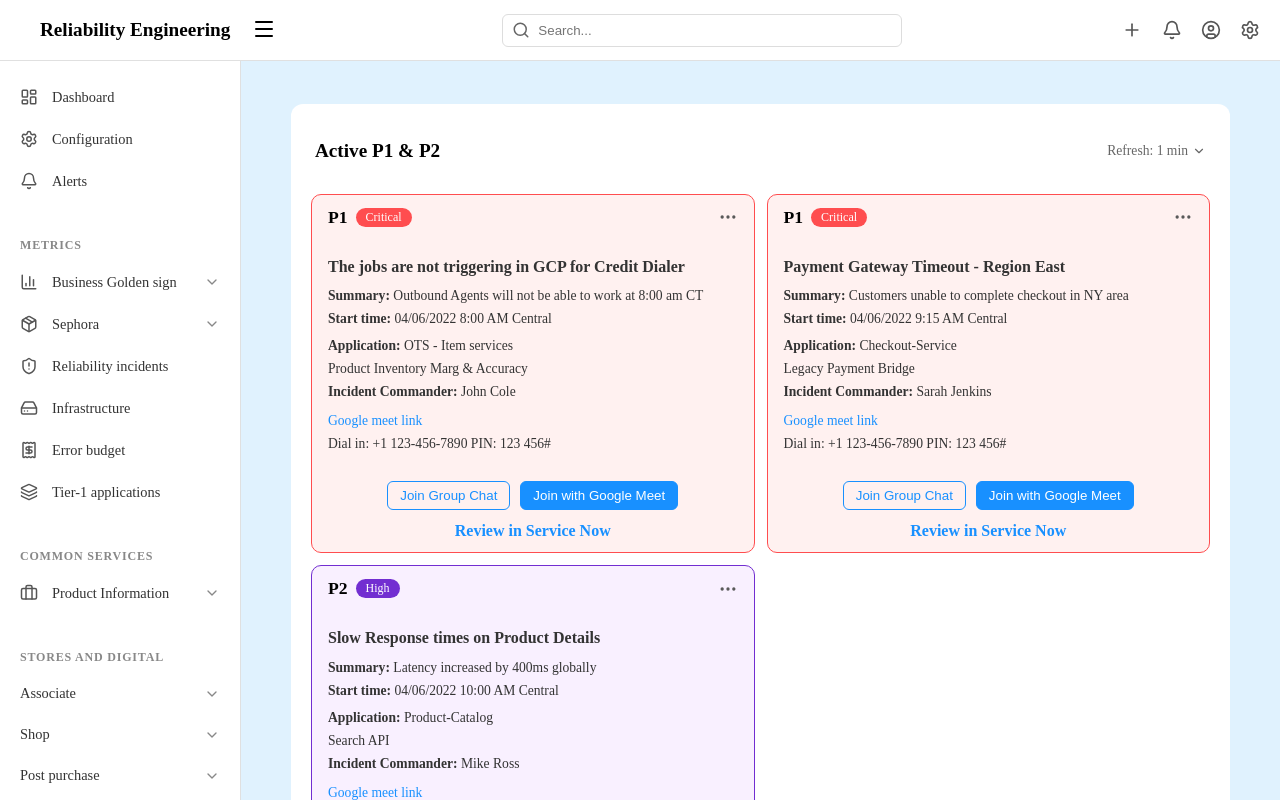
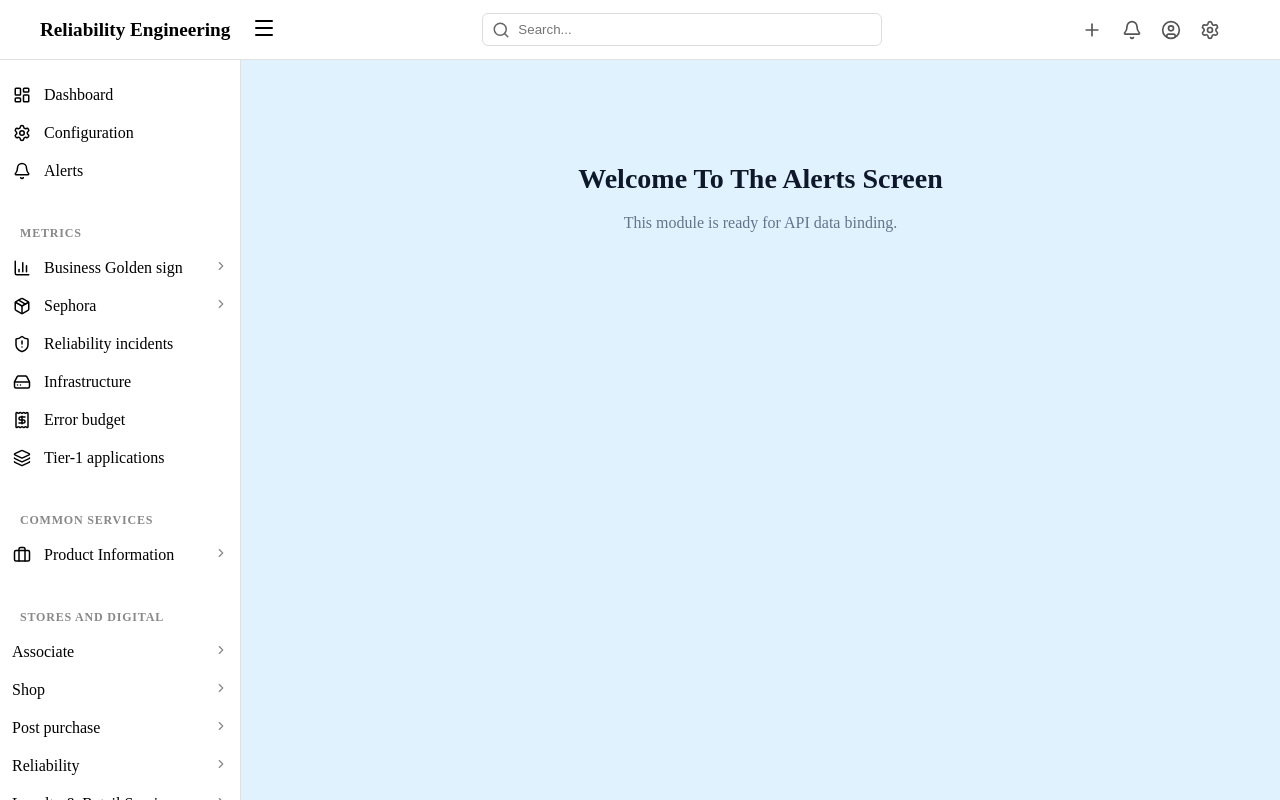
Before and after one commit to someshmca/sre-portal, a React (Vite) app: page /alerts in a window 1280 px wide. Shown: the top 800 px of the page. Built offline with nearby package versions, Linux system fonts and the light colour scheme.

Commit message:
feat: implement dynamic sidebar routing with independent scrolling and sub-menu support

```diff
--- a/package.json
+++ b/package.json
@@ -12,7 +12,8 @@
   "dependencies": {
     "lucide-react": "^0.577.0",
     "react": "^19.2.4",
-    "react-dom": "^19.2.4"
+    "react-dom": "^19.2.4",
+    "react-router-dom": "^7.13.1"
   },
   "devDependencies": {
     "@eslint/js": "^9.39.4",
@@ -25,7 +26,7 @@
     "eslint-plugin-react-refresh": "^0.5.2",
     "globals": "^17.4.0",
     "sass-embedded": "^1.98.0",
-    "typescript": "~5.9.3",
+    "typescript": "^5.9.3",
     "typescript-eslint": "^8.56.1",
     "vite": "^8.0.0"
   }
--- a/src/App.tsx
+++ b/src/App.tsx
@@ -1,20 +1,34 @@
+import React from 'react';
+import { BrowserRouter as Router, Routes, Route, Navigate } from 'react-router-dom';
 import MainLayout from './components/layout/MainLayout';
 import Sidebar from './components/layout/Sidebar/Sidebar';
+import AvailabilitySection from './components/dashboard/AvailabilitySection/AvailabilitySection';
+import SamplePage from './components/SamplePage'; // Ensure this is created
 import IncidentSection from './components/dashboard/IncidentSection/IncidentSection';
 import SLOSection from './components/dashboard/SLOSection/SLOSection';
-import AvailabilitySection from './components/dashboard/AvailabilitySection/AvailabilitySection'; // New Import
-function App() {
+// Create a wrapper component
+const Dashboard: React.FC = () => (
+  <div style={{ display: 'flex', flexDirection: 'column', gap: '32px' }}>
+    <IncidentSection />
+    <SLOSection />
+    <AvailabilitySection />
+  </div>
+);
+const App: React.FC = () => {
   return (
-    <MainLayout
-      sidebar={<Sidebar />}
-    >
-      <div style={{ padding: '20px' }}>
-        <IncidentSection />
-        <SLOSection />
-        <AvailabilitySection />
-      </div>
-    </MainLayout>
+    <Router>
+      {/* Passing Sidebar as a prop to fix the 'sidebar is missing' error */}
+      <MainLayout sidebar={<Sidebar />}>
+      <Routes>
+        <Route path="/" element={<Navigate to="/dashboard" replace />} />
+        <Route path="/dashboard" element={<Dashboard />} />
+
+        {/* The '/*' allows it to match sub-routes like /shop/sub-1 */}
+        <Route path="/:pageId/*" element={<SamplePage />} />
+      </Routes>
+      </MainLayout>
+    </Router>
   );
-}
+};
 
 export default App;
--- /dev/null
+++ b/src/components/SamplePage.tsx
@@ -0,0 +1,24 @@
+import React from 'react';
+import { useLocation } from 'react-router-dom';
+
+const SamplePage: React.FC = () => {
+  const location = useLocation();
+  // Cleans the path, e.g., "/shop/sub-1" -> "Shop / Sub 1"
+  const pageName = location.pathname
+    .substring(1)
+    .replace(/\//g, ' / ')
+    .replace(/-/g, ' ');
+
+  return (
+    <div style={{ padding: '60px 20px', textAlign: 'center' }}>
+      <h1 style={{ fontSize: '28px', textTransform: 'capitalize', color: '#0f172a' }}>
+        Welcome to the {pageName || 'Dashboard'} Screen
+      </h1>
+      <p style={{ color: '#64748b', marginTop: '16px', fontSize: '16px' }}>
+        This module is ready for API data binding.
+      </p>
+    </div>
+  );
+};
+
+export default SamplePage;
--- a/src/components/layout/MainLayout.module.scss
+++ b/src/components/layout/MainLayout.module.scss
@@ -1,18 +1,18 @@
 .container {
     display: flex;
     flex-direction: column;
-    min-height: 100vh;
-    width: 100vw;       // Force 100% of the viewport width
-    margin: 0;          // Remove any default margins
-    padding: 0;         // Remove any default padding
-    overflow-x: hidden; // Prevent horizontal scroll
+    height: 100vh; // Use exact 100vh to define the app shell
+    width: 100vw;
+    margin: 0;
+    padding: 0;
+    overflow: hidden; // This prevents the whole page from bouncing/scrolling
   }
 
   .header {
     width: 100%;
-    position: fixed; // Changed from sticky to fixed
+    position: fixed;
     top: 0;
-    left: 0;        // Ensure it starts from the very left
+    left: 0;
     z-index: 1000;
     height: 60px;
     background-color: #ffffff;
@@ -20,25 +20,59 @@
     display: flex;
     align-items: center;
     padding: 0 20px;
+    box-sizing: border-box;
   }
 
   .body {
     display: flex;
-    flex: 1; // Fills remaining vertical space
+    flex: 1;
     width: 100%;
-    background-color: #e0f2fe; // Light sky blue background for the whole right side
-    margin-top: 60px; // CRITICAL: Match this to your header height
+    background-color: #e0f2fe;
+    margin-top: 60px; // Offset for the fixed header
+    overflow: hidden; // Essential so children can handle their own scrolling
   }
 
   .sidebar {
-    width: 240px; // Reduced from 280px to save space
+    width: 240px;
     background-color: #ffffff;
     border-right: 1px solid #e0e0e0;
-    flex-shrink: 0; // Prevents sidebar from squashing
+    flex-shrink: 0;
+
+    /* --- NEW SCROLL LOGIC --- */
+    height: 100%;      // Fill the body height
+    overflow-y: auto;  // Enable vertical scroll
+    overflow-x: hidden;
+    scroll-behavior: smooth;
+
+    /* Custom Thin Rounded Scrollbar */
+    &::-webkit-scrollbar {
+      width: 6px;
+    }
+
+    &::-webkit-scrollbar-track {
+      background: transparent;
+    }
+
+    &::-webkit-scrollbar-thumb {
+      background: #cbd5e1; // Subtle grey
+      border-radius: 10px;
+
+      &:hover {
+        background: #94a3b8;
+      }
+    }
+
+    /* Firefox */
+    scrollbar-width: thin;
+    scrollbar-color: #cbd5e1 transparent;
   }
 
   .content {
     flex: 1;
-    padding: 24px 30px; // Increased side padding for a cleaner desktop look
+    padding: 24px 30px;
     box-sizing: border-box;
+
+    /* --- NEW SCROLL LOGIC --- */
+    height: 100%;
+    overflow-y: auto; // Content area scrolls independently from sidebar
   }
--- a/src/components/layout/Sidebar/MenuItem.tsx
+++ b/src/components/layout/Sidebar/MenuItem.tsx
@@ -1,20 +1,78 @@
-import React from 'react';
-import { ChevronDown } from 'lucide-react';
+import { useState } from 'react';
+import { NavLink } from 'react-router-dom';
+import { ChevronDown, ChevronRight } from 'lucide-react';
 import styles from './Sidebar.module.scss';
+
+interface SubItem {
+  label: string;
+  to: string;
+}
 
 interface MenuItemProps {
   icon?: React.ReactNode;
   label: string;
   hasDropdown?: boolean;
+  to: string;
+  subItems?: SubItem[];
 }
 
-export const MenuItem: React.FC<MenuItemProps> = ({ icon, label, hasDropdown }) => (
-    <div className={styles.menuItem}>
-      <div className={styles.labelGroup}>
-        {icon && <span className={styles.icon}>{icon}</span>}
-        <span className={styles.label}>{label}</span>
-      </div>
-      {/* Arrow is now a direct child of menuItem */}
-      {hasDropdown && <ChevronDown size={16} className={styles.arrow} />}
+export const MenuItem: React.FC<MenuItemProps> = ({ icon, label, hasDropdown, to, subItems }) => {
+  const [isOpen, setIsOpen] = useState(false);
+
+  // Generate dummy items if none are provided but dropdown is enabled
+  // This ensures every 'down arrow' menu has clickable sub-routes
+  const effectiveSubItems = (hasDropdown && (!subItems || subItems.length === 0))
+    ? [
+        { label: "Sub menu 1", to: `${to}/sub-1` },
+        { label: "Sub menu 2", to: `${to}/sub-2` }
+      ]
+    : subItems;
+
+  const handleToggle = () => {
+    if (hasDropdown) {
+      setIsOpen(!isOpen);
+    }
+  };
+
+  return (
+    <div className={styles.menuItemWrapper}>
+      <NavLink
+        to={to}
+        // Using a function for className to handle the 'active' state for the main link
+        className={({ isActive }) =>
+          `${styles.menuItem} ${isActive ? styles.active : ''}`
+        }
+        onClick={handleToggle}
+      >
+        <div className={styles.leftContent}>
+          {icon && <span className={styles.icon}>{icon}</span>}
+          <span className={styles.label}>{label}</span>
+        </div>
+
+        {hasDropdown && (
+          <span className={styles.arrow}>
+            {isOpen ? <ChevronDown size={14} /> : <ChevronRight size={14} />}
+          </span>
+        )}
+      </NavLink>
+
+      {/* Render sub-menus only if the dropdown is toggled open */}
+      {hasDropdown && isOpen && effectiveSubItems && (
+        <div className={styles.dropdownContent}>
+          {effectiveSubItems.map((sub, index) => (
+            <NavLink
+              key={`${sub.label}-${index}`}
+              to={sub.to}
+              // Added specific subActive class to distinguish from parent active state
+              className={({ isActive }) =>
+                `${styles.dropdownItem} ${isActive ? styles.subActive : ''}`
+              }
+            >
+              {sub.label}
+            </NavLink>
+          ))}
+        </div>
+      )}
     </div>
   );
+};
--- a/src/components/layout/Sidebar/Sidebar.module.scss
+++ b/src/components/layout/Sidebar/Sidebar.module.scss
@@ -5,6 +5,10 @@
     gap: 1.5rem;
     // Force everything in the nav to start from the left
     align-items: flex-start;
+    a {
+        text-decoration: none; // Removes underlines from all links
+        color: inherit;
+      }
   }
 
   .section {
@@ -61,3 +65,49 @@
       margin-left: 10px;
     }
   }
+  .menuItem {
+    display: flex;
+    align-items: center;
+    justify-content: space-between;
+    padding: 10px 12px;
+    width: 100%;
+    cursor: pointer;
+    text-decoration: none !important; // Force remove underline
+    color: #4a5568;
+
+    .leftContent {
+      display: flex;
+      align-items: center;
+      gap: 12px; // Space between icon and text
+
+      .icon {
+        display: flex;
+        align-items: center;
+        justify-content: center;
+        width: 20px; // Fixed width for icons ensures text aligns vertically
+      }
+    }
+  }
+
+  .dropdownContent {
+    display: flex;
+    flex-direction: column; // Stack sub-menus vertically, not side-by-side
+    padding-left: 44px; // Align text under the parent label
+    margin-bottom: 8px;
+
+    .dropdownItem {
+      padding: 6px 0;
+      font-size: 13px;
+      color: #64748b;
+      text-decoration: none !important; // Removes blue link look
+
+      &:hover {
+        color: #000;
+      }
+
+      &.subActive {
+        color: #0284c7;
+        font-weight: 600;
+      }
+    }
+  }
--- a/src/components/layout/Sidebar/Sidebar.tsx
+++ b/src/components/layout/Sidebar/Sidebar.tsx
@@ -1,42 +1,56 @@
-import {
-    LayoutDashboard, Settings, Bell, BarChart3,
-    ShieldAlert, HardDrive, Receipt, Layers, Briefcase, Package
-  } from 'lucide-react';
+import * as Icons from 'lucide-react';
 import { SidebarSection } from './SidebarSection';
 import { MenuItem } from './MenuItem';
 import styles from './Sidebar.module.scss';
+import navData from '../../../data/navigation.json';
+
+interface NavSubItem {
+  label: string;
+  to: string;
+}
+
+interface NavItem {
+  label: string;
+  to: string;
+  icon?: string;
+  hasDropdown?: boolean;
+  subItems?: NavSubItem[];
+}
+
+interface NavSection {
+  id: string;
+  title?: string;
+  items: NavItem[];
+}
 
 const Sidebar = () => {
+  const sections = navData.sections as NavSection[];
+
+  const renderIcon = (iconName?: string) => {
+    if (!iconName) return null;
+
+    // Use the LucideIcon type instead of 'any' to satisfy ESLint
+    const IconComponent = Icons[iconName as keyof typeof Icons] as Icons.LucideIcon;
+
+    return IconComponent ? <IconComponent size={18} /> : null;
+  };
+
   return (
     <nav className={styles.sidebarNav}>
-        {/* Top Level Menus */}
-        <SidebarSection>
-          <MenuItem icon={<LayoutDashboard size={18} />} label="Dashboard" />
-          <MenuItem icon={<Settings size={18} />} label="Configuration" />
-          <MenuItem icon={<Bell size={18} />} label="Alerts" />
-        </SidebarSection>
-
-        {/* Metrics Section */}
-        <SidebarSection title="Metrics">
-          <MenuItem icon={<BarChart3 size={18} />} label="Business Golden sign" hasDropdown />
-          <MenuItem icon={<Package size={18} />} label="Sephora" hasDropdown />
-          <MenuItem icon={<ShieldAlert size={18} />} label="Reliability incidents" />
-          <MenuItem icon={<HardDrive size={18} />} label="Infrastructure" />
-          <MenuItem icon={<Receipt size={18} />} label="Error budget" />
-          <MenuItem icon={<Layers size={18} />} label="Tier-1 applications" />
-        </SidebarSection>
-
-        {/* Common Services Section */}
-        <SidebarSection title="Common Services">
-          <MenuItem icon={<Briefcase size={18} />} label="Product Information" hasDropdown />
-        </SidebarSection>
-
-        {/* Stores and Digital Section */}
-        <SidebarSection title="Stores and Digital">
-          {["Associate", "Shop", "Post purchase", "Reliability", "Loyalty & Retail Services"].map(item => (
-            <MenuItem key={item} label={item} hasDropdown />
+      {sections.map((section) => (
+        <SidebarSection key={section.id} title={section.title}>
+          {section.items.map((item) => (
+            <MenuItem
+              key={item.label}
+              icon={renderIcon(item.icon)}
+              label={item.label}
+              to={item.to}
+              hasDropdown={item.hasDropdown}
+              subItems={item.subItems}
+            />
           ))}
         </SidebarSection>
+      ))}
     </nav>
   );
 };
--- /dev/null
+++ b/src/data/navigation.json
@@ -0,0 +1,51 @@
+{
+    "sections": [
+      {
+        "id": "top",
+        "items": [
+          { "label": "Dashboard", "icon": "LayoutDashboard", "to": "/dashboard" },
+          { "label": "Configuration", "icon": "Settings", "to": "/configuration" },
+          { "label": "Alerts", "icon": "Bell", "to": "/alerts" }
+        ]
+      },
+      {
+        "id": "metrics",
+        "title": "Metrics",
+        "items": [
+          { "label": "Business Golden sign", "icon": "BarChart3", "to": "/business-golden-sign", "hasDropdown": true },
+          { "label": "Sephora", "icon": "Package", "to": "/sephora", "hasDropdown": true },
+          { "label": "Reliability incidents", "icon": "ShieldAlert", "to": "/reliability-incidents" },
+          { "label": "Infrastructure", "icon": "HardDrive", "to": "/infrastructure" },
+          { "label": "Error budget", "icon": "Receipt", "to": "/error-budget" },
+          { "label": "Tier-1 applications", "icon": "Layers", "to": "/tier-1-apps" }
+        ]
+      },
+      {
+        "id": "common",
+        "title": "Common Services",
+        "items": [
+          { "label": "Product Information", "icon": "Briefcase", "to": "/product-info", "hasDropdown": true }
+        ]
+      },
+      {
+        "id": "stores",
+        "title": "Stores and Digital",
+        "items": [
+          { "label": "Associate", "to": "/associate", "hasDropdown": true },
+          {
+            "label": "Shop",
+            "to": "/shop",
+            "hasDropdown": true,
+            "subItems": [
+              { "label": "Post Purchase", "to": "/post-purchase" },
+              { "label": "Associate", "to": "/associate-sub" },
+              { "label": "Common Services", "to": "/common-services-sub" }
+            ]
+          },
+          { "label": "Post purchase", "to": "/post-purchase", "hasDropdown": true },
+          { "label": "Reliability", "to": "/reliability", "hasDropdown": true },
+          { "label": "Loyalty & Retail Services", "to": "/loyalty-retail-services", "hasDropdown": true }
+        ]
+      }
+    ]
+  }
```
Also changed, not shown: 1 other file (tests, documents, lock files or other folders). Lines whose indentation alone changed are shown as unchanged.
